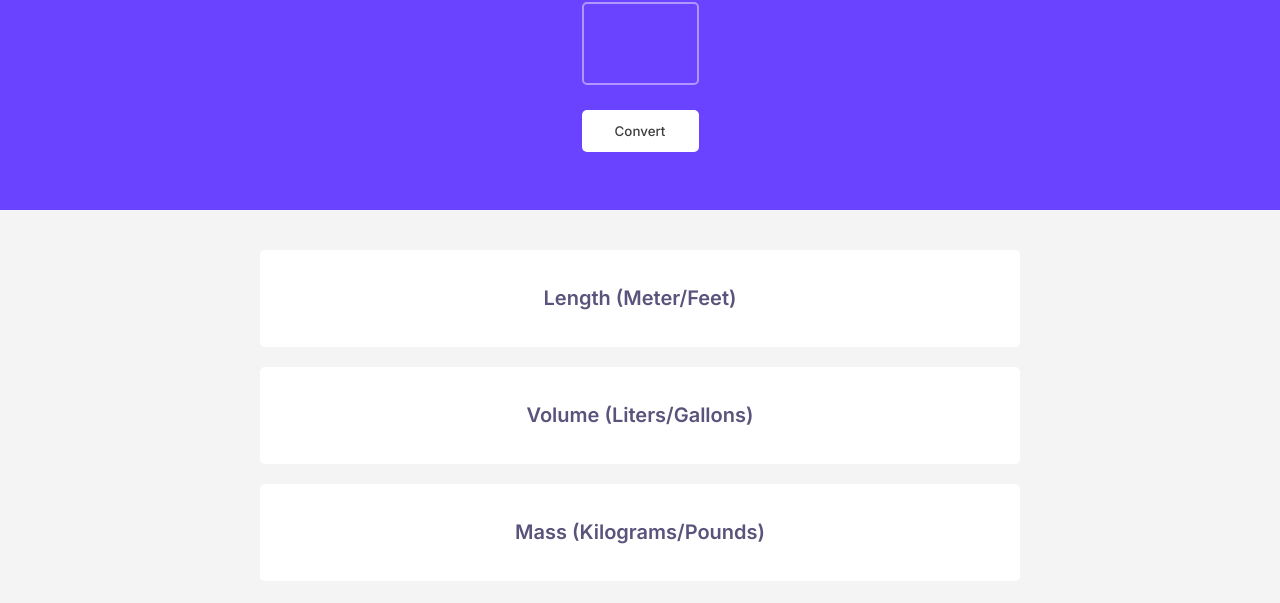
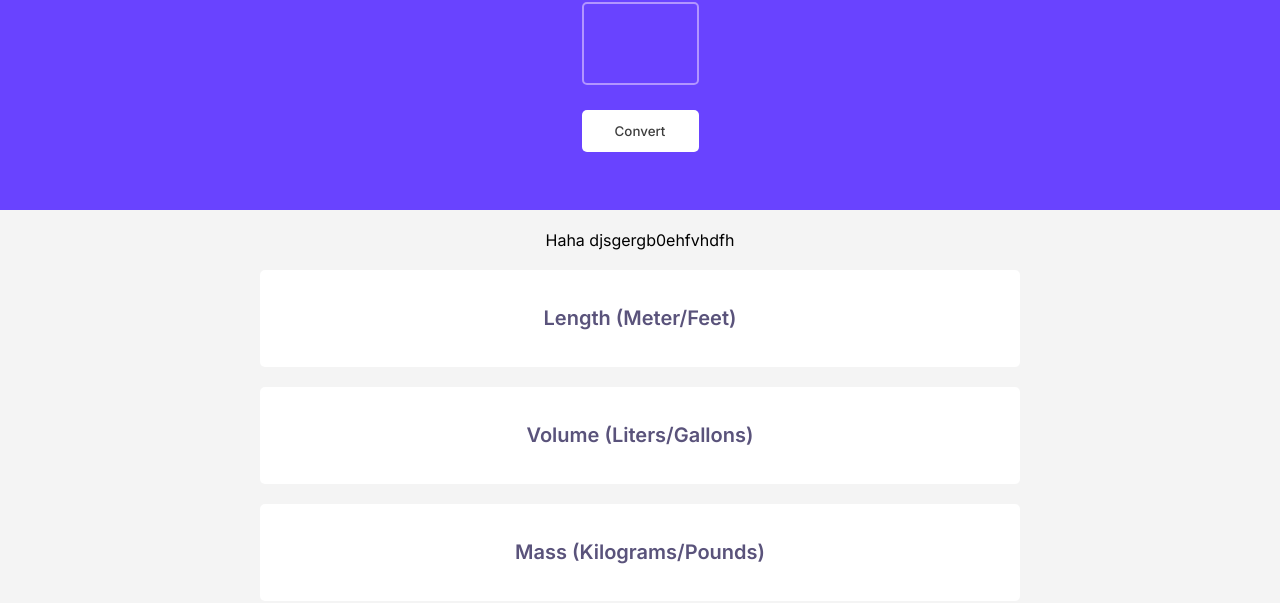
Before and after one commit to GamerDest/converter, a website built with Vite: page index.html in a window 1280 px wide. Shown: the part 103-706 px from the top of the page. Built offline with nearby package versions, Linux system fonts and the light colour scheme.

Commit message:
izmainja

```diff
--- a/index.html
+++ b/index.html
@@ -13,6 +13,7 @@
             <div id="header-el"></div>
         </header>
         <div class="main">
+            Haha djsgergb0ehfvhdfh
             <div class="conv">
                 <h2>Length (Meter/Feet)</h2>
                 <p id="conv-feet"></p>
```
